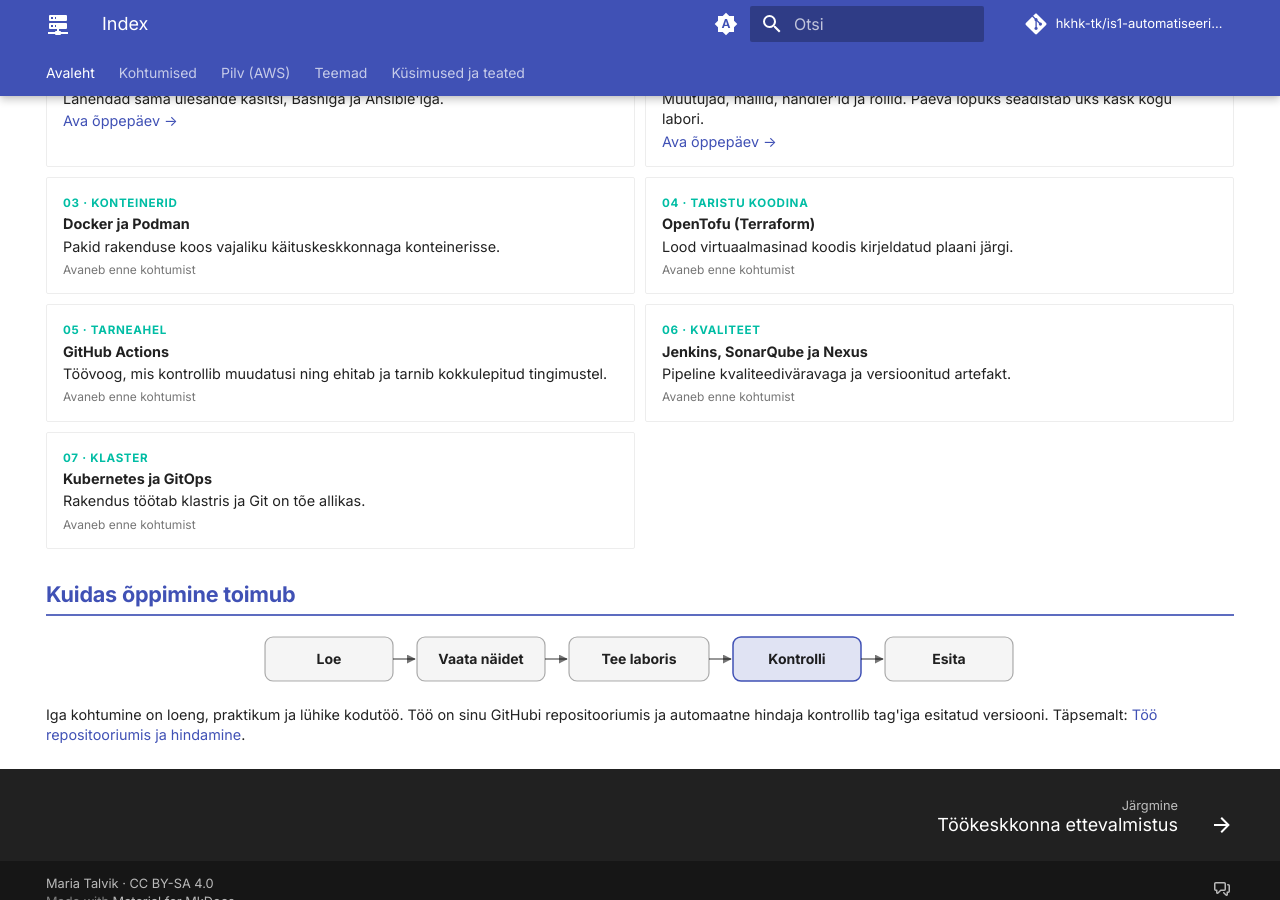
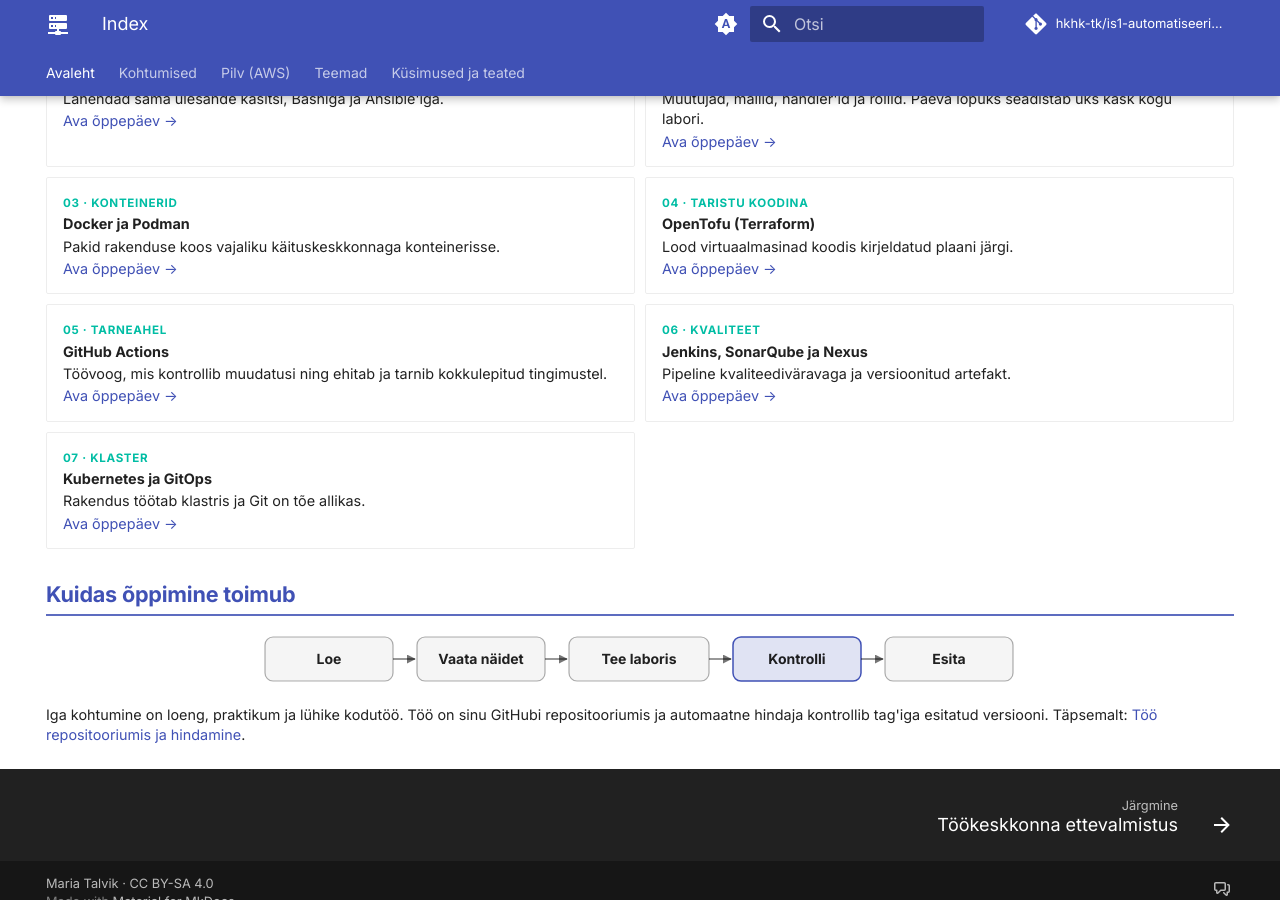
Before and after one commit to hkhk-tk/is1-automatiseerimine, an MkDocs documentation site: the page built from docs/index.md, in a window 1280 px wide and 900 px high, scrolled down 698 px. Built offline with MkDocs 1.6.1 and Material for MkDocs 9.7.7, drawn with Linux system fonts in a browser that asks for light colours; comment, search, counter and statistics services are not loaded.

Commit message:
Avaleht: kõik 7 õppepäeva lingitud; VPN-i profiil arutelu teatest, mitte e-kirjast

```diff
--- a/docs/index.md
+++ b/docs/index.md
@@ -46,11 +46,11 @@ Kursusel on seitse kohtumist ja igal kohtumisel kasvab sama automaatika. Alustad
 <line class="ln" x1="54" y1="30" x2="706" y2="30"/>
 <a href="k01/"><circle class="c on" cx="54" cy="30" r="20"/><text class="non" x="54" y="35" text-anchor="middle">1</text><text class="t" x="54" y="72" text-anchor="middle">Bash</text><text class="s" x="54" y="89" text-anchor="middle">ja Ansible</text></a>
 <a href="k02/"><circle class="c on" cx="163" cy="30" r="20"/><text class="non" x="163" y="35" text-anchor="middle">2</text><text class="t" x="163" y="72" text-anchor="middle">Ansible</text><text class="s" x="163" y="89" text-anchor="middle">mitu masinat</text></a>
-<circle class="c" cx="271" cy="30" r="20"/><text class="n" x="271" y="35" text-anchor="middle">3</text><text class="t" x="271" y="72" text-anchor="middle">Konteinerid</text><text class="s" x="271" y="89" text-anchor="middle">Docker, Podman</text>
-<circle class="c" cx="380" cy="30" r="20"/><text class="n" x="380" y="35" text-anchor="middle">4</text><text class="t" x="380" y="72" text-anchor="middle">Taristu</text><text class="s" x="380" y="89" text-anchor="middle">OpenTofu</text>
-<circle class="c" cx="489" cy="30" r="20"/><text class="n" x="489" y="35" text-anchor="middle">5</text><text class="t" x="489" y="72" text-anchor="middle">Tarneahel</text><text class="s" x="489" y="89" text-anchor="middle">GitHub Actions</text>
-<circle class="c" cx="597" cy="30" r="20"/><text class="n" x="597" y="35" text-anchor="middle">6</text><text class="t" x="597" y="72" text-anchor="middle">Jenkins</text><text class="s" x="597" y="89" text-anchor="middle">kvaliteedivärav</text>
-<circle class="c" cx="706" cy="30" r="20"/><text class="n" x="706" y="35" text-anchor="middle">7</text><text class="t" x="706" y="72" text-anchor="middle">Kubernetes</text><text class="s" x="706" y="89" text-anchor="middle">GitOps</text>
+<a href="k03/loeng/"><circle class="c on" cx="271" cy="30" r="20"/><text class="non" x="271" y="35" text-anchor="middle">3</text><text class="t" x="271" y="72" text-anchor="middle">Konteinerid</text><text class="s" x="271" y="89" text-anchor="middle">Docker, Podman</text></a>
+<a href="k04/loeng/"><circle class="c on" cx="380" cy="30" r="20"/><text class="non" x="380" y="35" text-anchor="middle">4</text><text class="t" x="380" y="72" text-anchor="middle">Taristu</text><text class="s" x="380" y="89" text-anchor="middle">OpenTofu</text></a>
+<a href="k05/loeng/"><circle class="c on" cx="489" cy="30" r="20"/><text class="non" x="489" y="35" text-anchor="middle">5</text><text class="t" x="489" y="72" text-anchor="middle">Tarneahel</text><text class="s" x="489" y="89" text-anchor="middle">GitHub Actions</text></a>
+<a href="k06/loeng/"><circle class="c on" cx="597" cy="30" r="20"/><text class="non" x="597" y="35" text-anchor="middle">6</text><text class="t" x="597" y="72" text-anchor="middle">Jenkins</text><text class="s" x="597" y="89" text-anchor="middle">kvaliteedivärav</text></a>
+<a href="k07/loeng/"><circle class="c on" cx="706" cy="30" r="20"/><text class="non" x="706" y="35" text-anchor="middle">7</text><text class="t" x="706" y="72" text-anchor="middle">Kubernetes</text><text class="s" x="706" y="89" text-anchor="middle">GitOps</text></a>
 </svg>
 </figure>
 
@@ -80,7 +80,7 @@ Kursusel on seitse kohtumist ja igal kohtumisel kasvab sama automaatika. Alustad
 
     Pakid rakenduse koos vajaliku käituskeskkonnaga konteinerisse.
 
-    <span class="tuleb">Avaneb enne kohtumist</span>
+    [Ava õppepäev →](k03/loeng.md)
 
 -   <span class="paev-nr">04 · Taristu koodina</span>
 
@@ -88,7 +88,7 @@ Kursusel on seitse kohtumist ja igal kohtumisel kasvab sama automaatika. Alustad
 
     Lood virtuaalmasinad koodis kirjeldatud plaani järgi.
 
-    <span class="tuleb">Avaneb enne kohtumist</span>
+    [Ava õppepäev →](k04/loeng.md)
 
 -   <span class="paev-nr">05 · Tarneahel</span>
 
@@ -96,7 +96,7 @@ Kursusel on seitse kohtumist ja igal kohtumisel kasvab sama automaatika. Alustad
 
     Töövoog, mis kontrollib muudatusi ning ehitab ja tarnib kokkulepitud tingimustel.
 
-    <span class="tuleb">Avaneb enne kohtumist</span>
+    [Ava õppepäev →](k05/loeng.md)
 
 -   <span class="paev-nr">06 · Kvaliteet</span>
 
@@ -104,7 +104,7 @@ Kursusel on seitse kohtumist ja igal kohtumisel kasvab sama automaatika. Alustad
 
     Pipeline kvaliteediväravaga ja versioonitud artefakt.
 
-    <span class="tuleb">Avaneb enne kohtumist</span>
+    [Ava õppepäev →](k06/loeng.md)
 
 -   <span class="paev-nr">07 · Klaster</span>
 
@@ -112,7 +112,7 @@ Kursusel on seitse kohtumist ja igal kohtumisel kasvab sama automaatika. Alustad
 
     Rakendus töötab klastris ja Git on tõe allikas.
 
-    <span class="tuleb">Avaneb enne kohtumist</span>
+    [Ava õppepäev →](k07/loeng.md)
 
 </div>
 
```
Also changed, not shown: docs/00-ulevaade/keskkond.md (+1 -1 lines).
